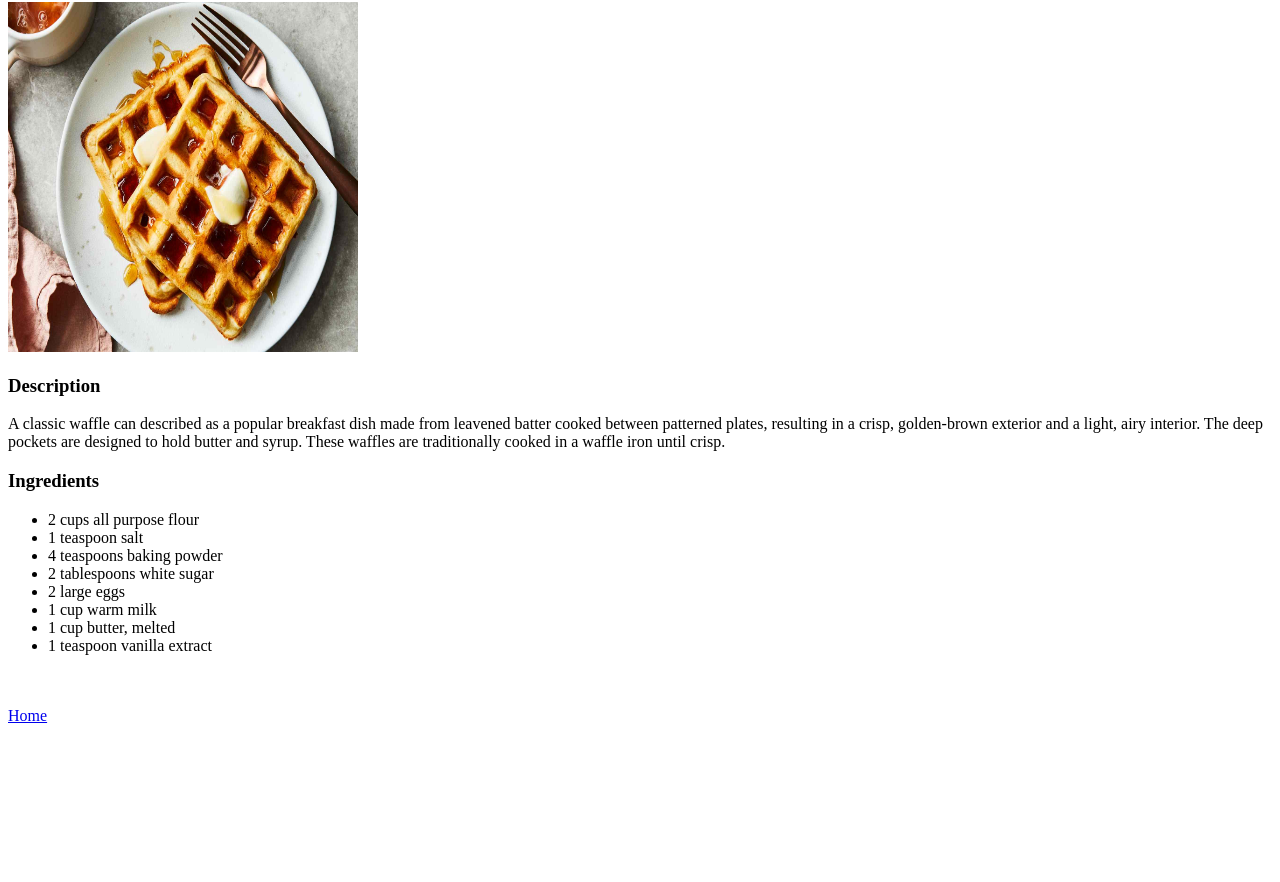
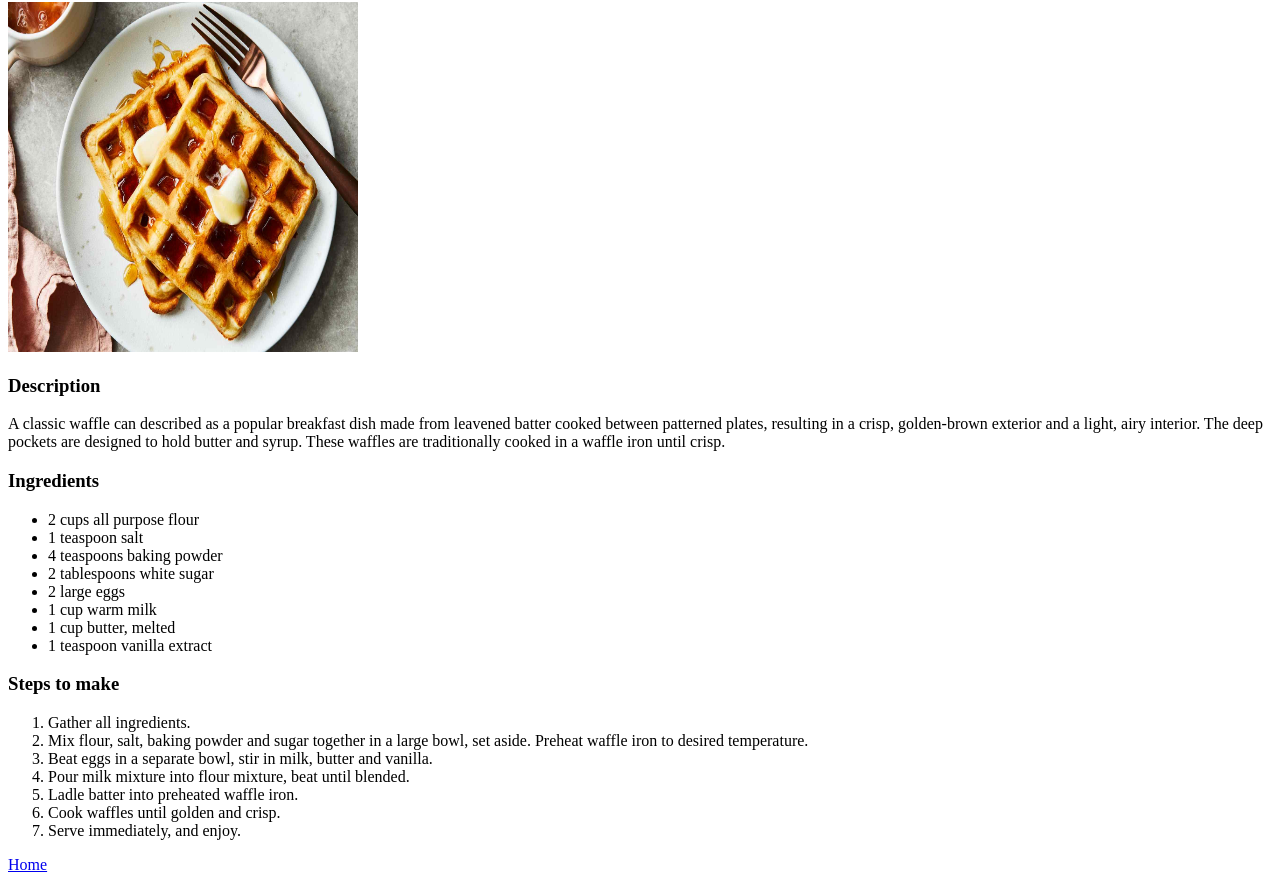
Before and after one commit to banerjee77/odin-recipes, a plain HTML site: page recipes/waffles.html in a window 1280 px wide. Shown: the part 78-960 px from the top of the page. Before the commit the page ends 811 px from the top, so only its background shows below. Drawn offline with Linux system fonts and the light colour scheme.

Commit message:
Add steps to make section
An ordered list has been added with a proper heading to describe the process of how to make waffles.

```diff
--- a/recipes/waffles.html
+++ b/recipes/waffles.html
@@ -33,7 +33,19 @@
       <li>1 cup butter, melted</li>
       <li>1 teaspoon vanilla extract</li>
     </ul>
-    <br /><br />
+    <h3>Steps to make</h3>
+    <ol>
+      <li>Gather all ingredients.</li>
+      <li>
+        Mix flour, salt, baking powder and sugar together in a large bowl, set
+        aside. Preheat waffle iron to desired temperature.
+      </li>
+      <li>Beat eggs in a separate bowl, stir in milk, butter and vanilla.</li>
+      <li>Pour milk mixture into flour mixture, beat until blended.</li>
+      <li>Ladle batter into preheated waffle iron. </li>
+      <li>Cook waffles until golden and crisp.</li>
+      <li>Serve immediately, and enjoy.</li>
+    </ol>
     <a href="../index.html" target="_blank">Home</a>
   </body>
 </html>
```
Lines whose indentation alone changed are shown as unchanged.
